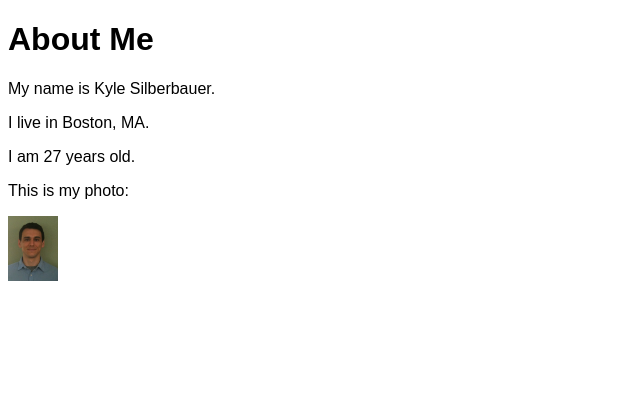
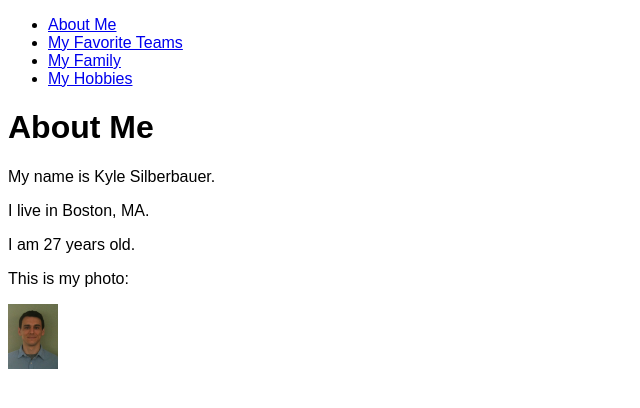
Before and after one commit to ksilberbauer/My-First-Website, a plain HTML site: page about-me.html in a window 1280 px wide. Shown: the whole page, without its empty margins (0-640 px from the left). Drawn offline with Linux system fonts and the light colour scheme.

Commit message:
nav links all pages

```diff
--- a/about-me.html
+++ b/about-me.html
@@ -6,6 +6,12 @@
 	<meta charset="utf-8"/>
 	</head>
 	<body>
+    <ul>
+      <li><a href="about-me.html">About Me</a></li>
+      <li><a href="teams.html">My Favorite Teams</a></li>
+      <li><a href="family.html">My Family</a></li>
+      <li><a href="hobbies.html">My Hobbies</a></li>
+    </ul>
 		<h1>About Me</h1>
 		<p>My name is Kyle Silberbauer.</p>
 		<p>I live in Boston, MA.</p>
```
Also changed, not shown: family.html (+6 -0 lines), hobbies.html (+6 -0 lines), teams.html (+6 -0 lines).
